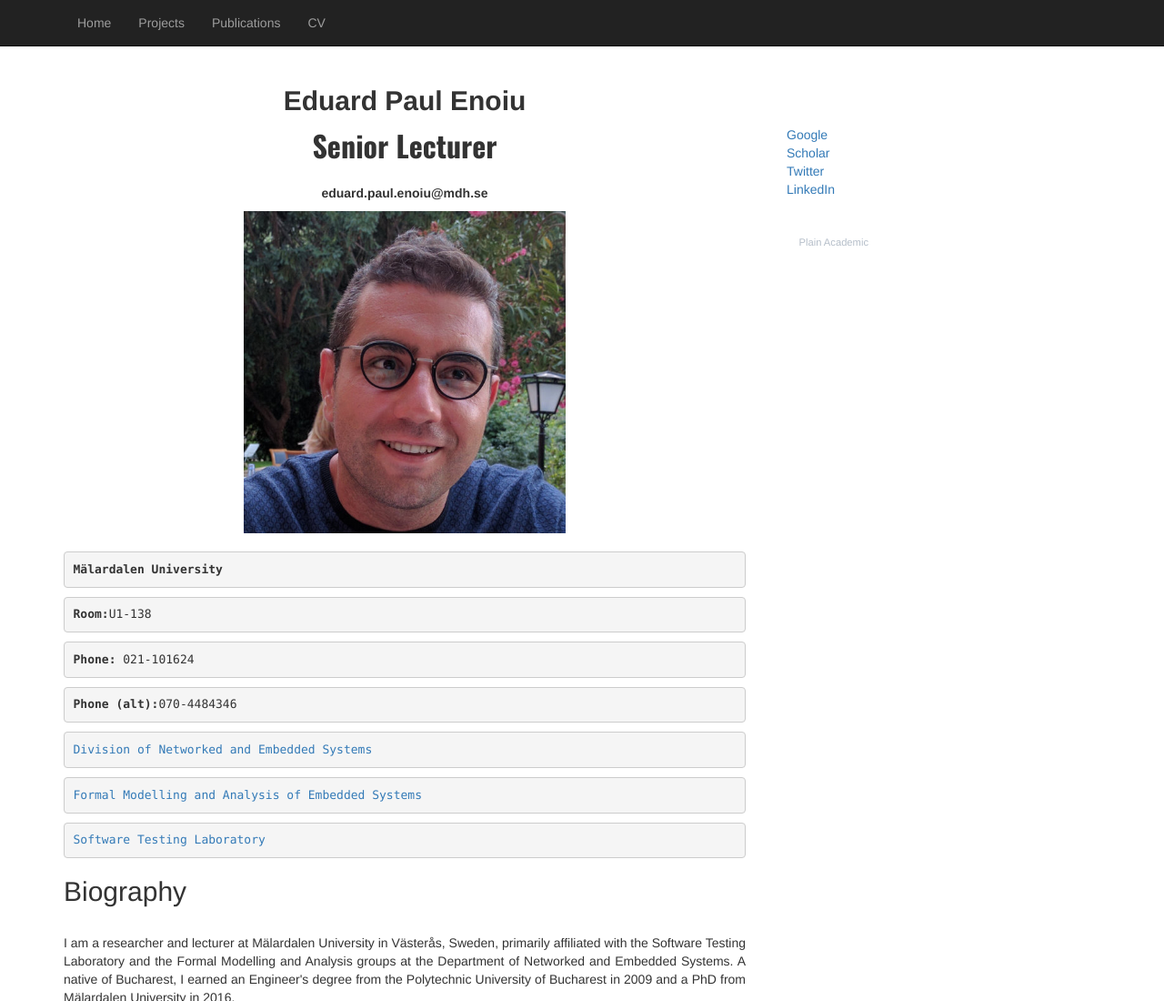
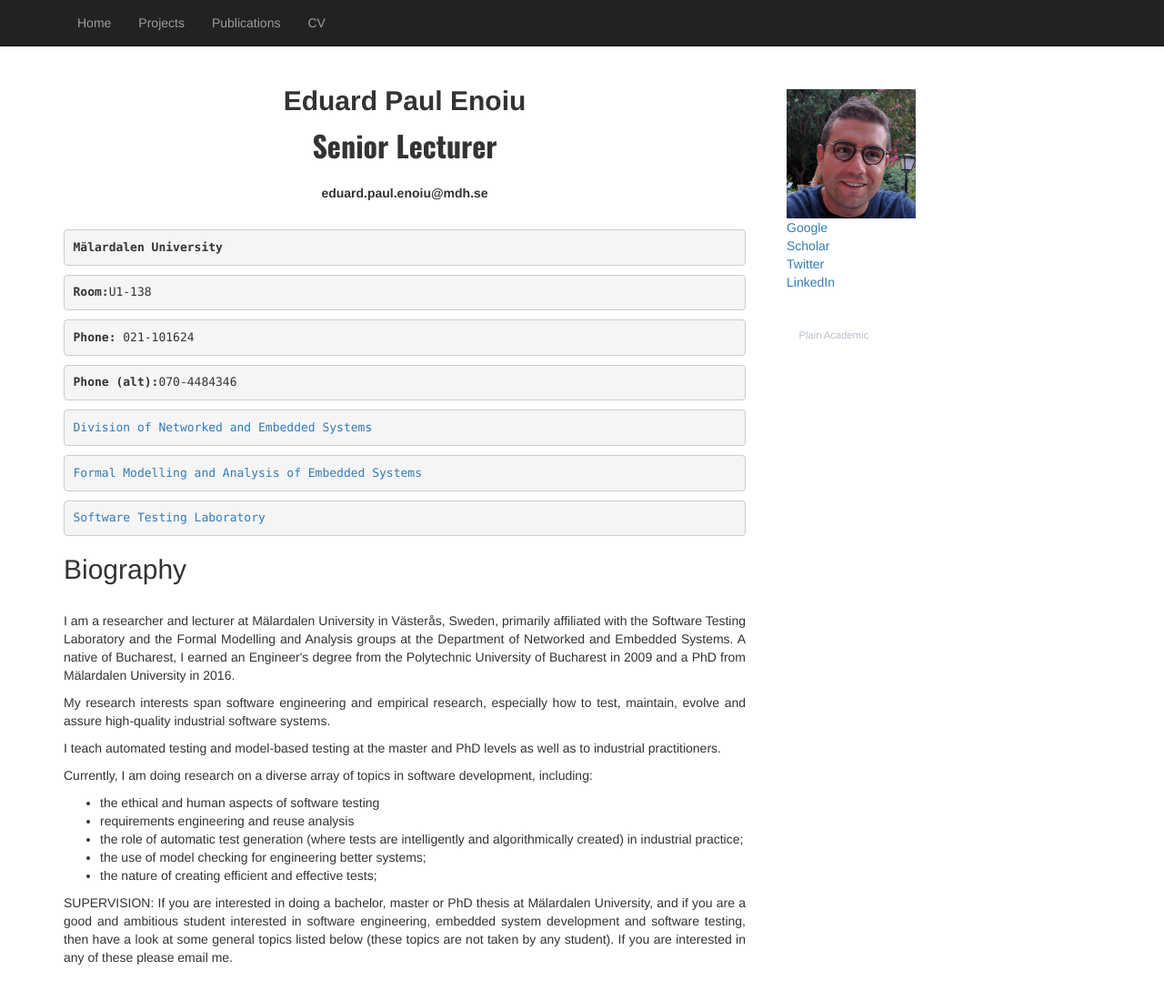
Before and after one commit to eduardenoiu/eduardenoiu.github.io, a plain HTML site: page index.html in a window 1280 px wide. Shown: the top 1100 px of the page at 91% size. Drawn offline with nearby package versions, Linux system fonts and the light colour scheme; files whose address does not match are found by name.

Commit message:
Update index.html

```diff
--- a/index.html
+++ b/index.html
@@ -59,10 +59,6 @@ href="https://scholar.google.se/citations?hl=en&amp;user=dPWOq2QAAAAJ&amp;view_o
             </div>
             <p align="center"><b>eduard.paul.enoiu@mdh.se<br>
               </b></p>
-            <div align="center"><img moz-do-not-send="true"
-src="file:///Users/eduardenoiu/Documents/GitHub/eduardenoiu.github.io/img/face.jpeg"
-                alt="" width="354" height="354"><br>
-            </div>
             <br>
             <div class="div-label-2" style="color: rgb(0, 0, 0);
               font-family: Times; font-size: medium; font-style: normal;
@@ -253,12 +249,11 @@ src="file:///Users/eduardenoiu/Documents/GitHub/eduardenoiu.github.io/img/face.j
             </p>
           </div>
         </div>
-        <br>
         <div class="col-md-4">
           <div class="col-md-4" style="margin-top:2%"><dd><br>
             </dd>
-            <dd><br>
-            </dd>
+            <dd><img moz-do-not-send="true" src="img/face.jpeg" alt=""
+                width="142" height="142"></dd>
             <dd><a
                 href="https://scholar.google.se/citations?user=dPWOq2QAAAAJ&amp;hl=en"
                 moz-do-not-send="true">Google Scholar</a></dd>
```
